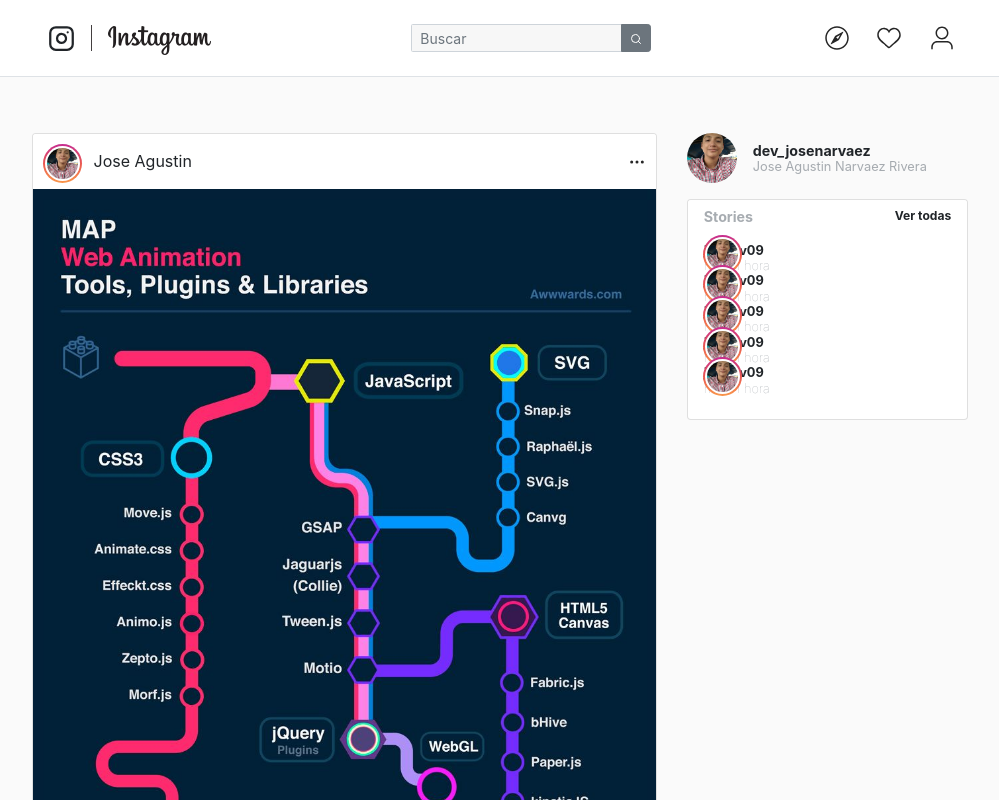
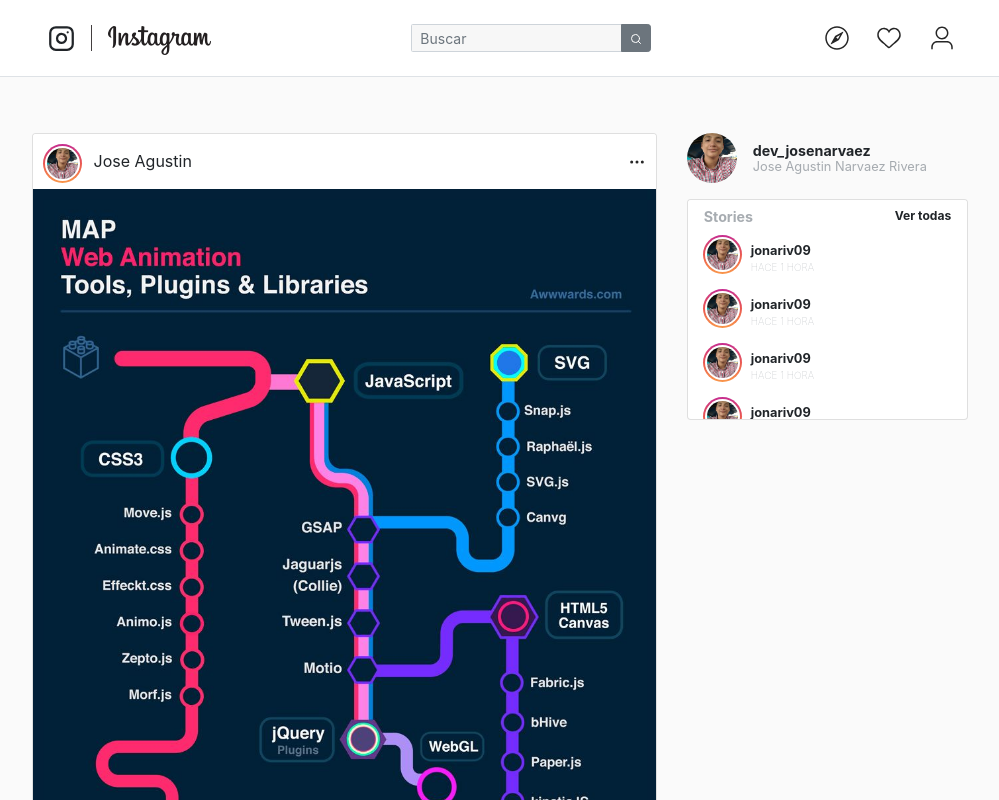
Before and after one commit to jonariv09/instagram_clone, a React (Create React App) app in the folder frontend/: page / in a window 1280 px wide. Shown: the top 800 px of the page, without its empty margins (132-1131 px from the left). Built offline with nearby package versions, Linux system fonts and the light colour scheme.

Commit message:
Styles of Stories section finished

```diff
--- a/frontend/src/Components/App.js
+++ b/frontend/src/Components/App.js
@@ -1,5 +1,5 @@
 import React from 'react'
-import '../css/App.css'
+import './App.css'
 import '../css/Overwrite.css'
 import '../css/GeneralStyles.css'
 import NavBar from './NavBar'
--- a/frontend/src/Components/NavBar.js
+++ b/frontend/src/Components/NavBar.js
@@ -1,5 +1,5 @@
 import React from 'react'
-import '../css/NavBar.css'
+import './NavBar.css'
 import { Instagram, Search } from 'react-feather'
 import logo from '../images/instagram_logo.png'
 
--- a/frontend/src/css/StatesComponent.css
+++ b/frontend/src/Components/SideSectionComponent/StatesComponent/StatesComponent.css
@@ -22,6 +22,9 @@
     border-radius: 2px;
 }
 
+.container-states > .wrapper-container-states {
+    padding-bottom: 15px;
+}
 
 .state-text > p {
     padding: 0;
@@ -29,4 +32,6 @@
 }
 
 .state-text > p:nth-child(2) {
+    padding-top: 3px;
+    font-size: 10px;
 }
--- a/frontend/src/Components/SideSectionComponent/StatesComponent/StatesComponent.js
+++ b/frontend/src/Components/SideSectionComponent/StatesComponent/StatesComponent.js
@@ -1,5 +1,5 @@
 import React, { Component } from 'react'
-import '../../../css/StatesComponent.css'
+import './StatesComponent.css'
 import picturePost from '../../../images/profile-picture.jpg'
 
 function StateUser (props) {
@@ -32,9 +32,9 @@ export default class StatesComponent extends Component {
 
           {
             [1, 2, 3, 4, 5].map((index, n) => (
-              <div className="position-relative state d-flex flex-nowrap" role="alert">
+              <div className="wrapper-container-states position-relative state d-flex flex-nowrap" role="alert">
 
-                <div className={'main-wrapper-picture'}>
+                <div className={'position-relative main-wrapper-picture'}>
                   <div className={`wrapper-picture rounded-circle`}>
                     <div className={`wrapper-inner-picture rounded-circle`}>
 
@@ -45,10 +45,10 @@ export default class StatesComponent extends Component {
                   </div>
                 </div>
 
-                <div className={"state-text text-smaller"}>
+                <div className={"pl-2 state-text text-smaller"}>
 
                   <p className={"font-weight-bold"}> jonariv09 </p>
-                  <p className={"text-lighter text-muted"}> hace { 1 } hora </p>
+                  <p className={"text-lighter text-muted"}> HACE { 1 } HORA </p>
 
                 </div>
               </div>
@@ -56,6 +56,9 @@ export default class StatesComponent extends Component {
           }
 
         </div>
+
+
+
       </div>
     )
   }
```
Also changed, not shown: frontend/src/Components/App.css (renamed from frontend/src/css/App.css), frontend/src/Components/NavBar.css (renamed from frontend/src/css/NavBar.css).
